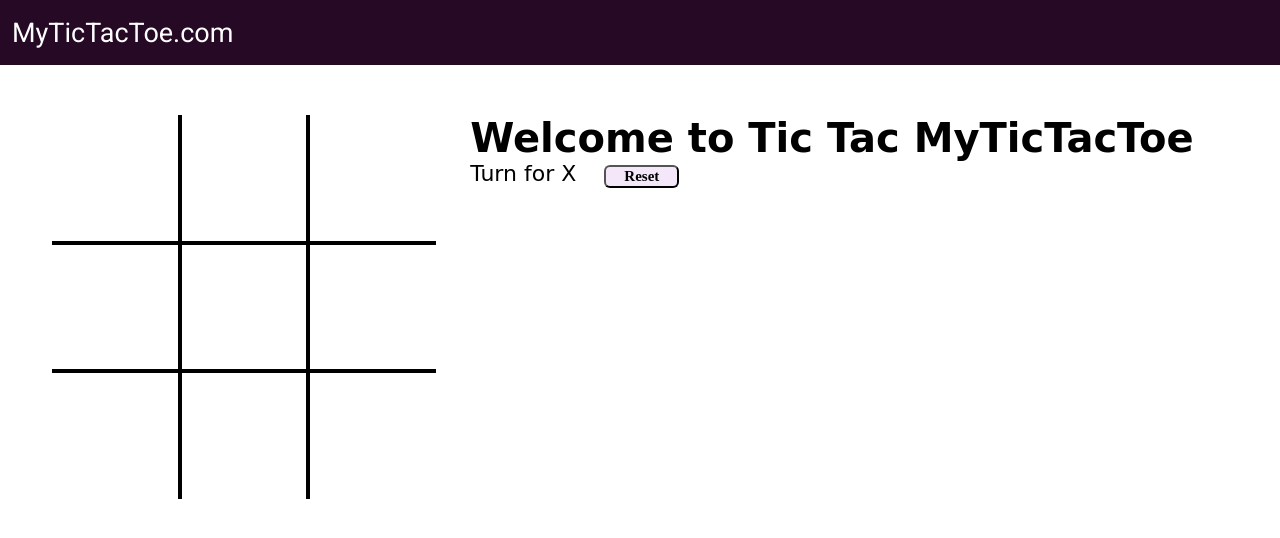
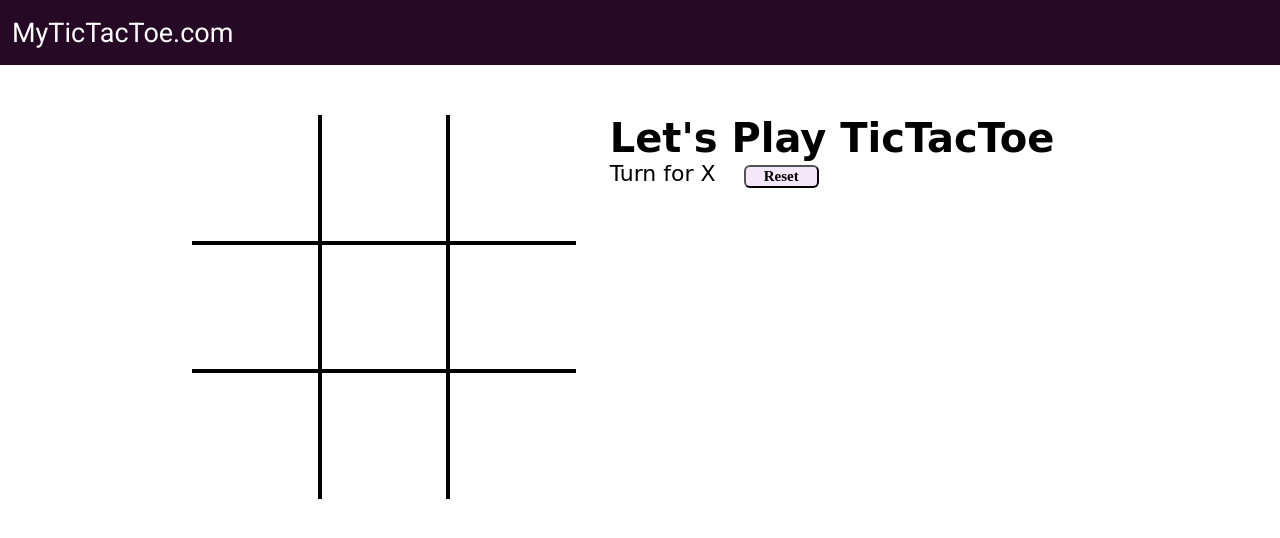
Before and after one commit to SameerSingh017/TicTacToe, a plain HTML site: page index.html in a window 1280 px wide. Drawn offline with Linux system fonts and the light colour scheme; a web font is replaced by a local one.

Commit message:
index.html

```diff
--- a/index.html
+++ b/index.html
@@ -28,7 +28,7 @@
         <div class="box bb-0 br-0"><span class="boxtext"></span></div>
       </div>
       <div class="gameInfo">
-        <h1>Welcome to Tic Tac MyTicTacToe</h1>
+        <h1>Let's Play TicTacToe</h1>
         <div>
           <span class="info">Turn for X</span>
           <button id="reset">Reset</button>
```
